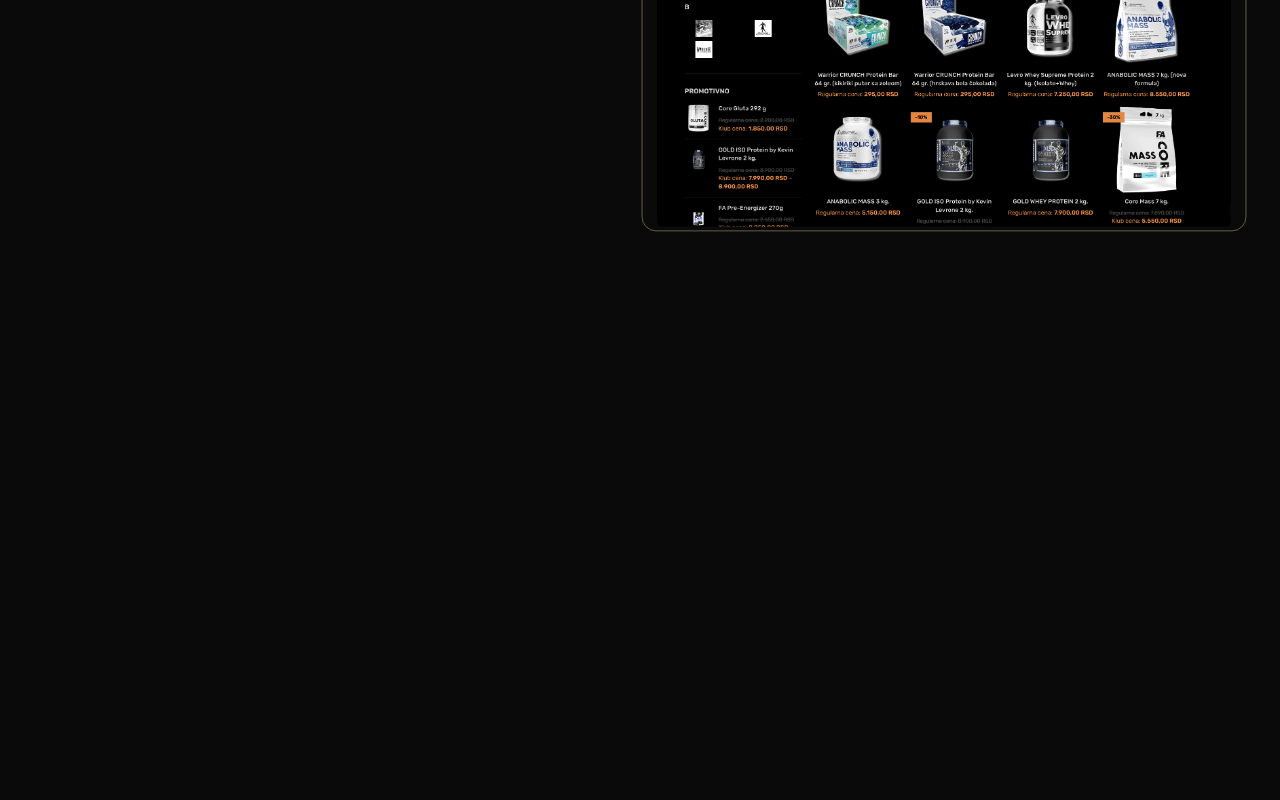
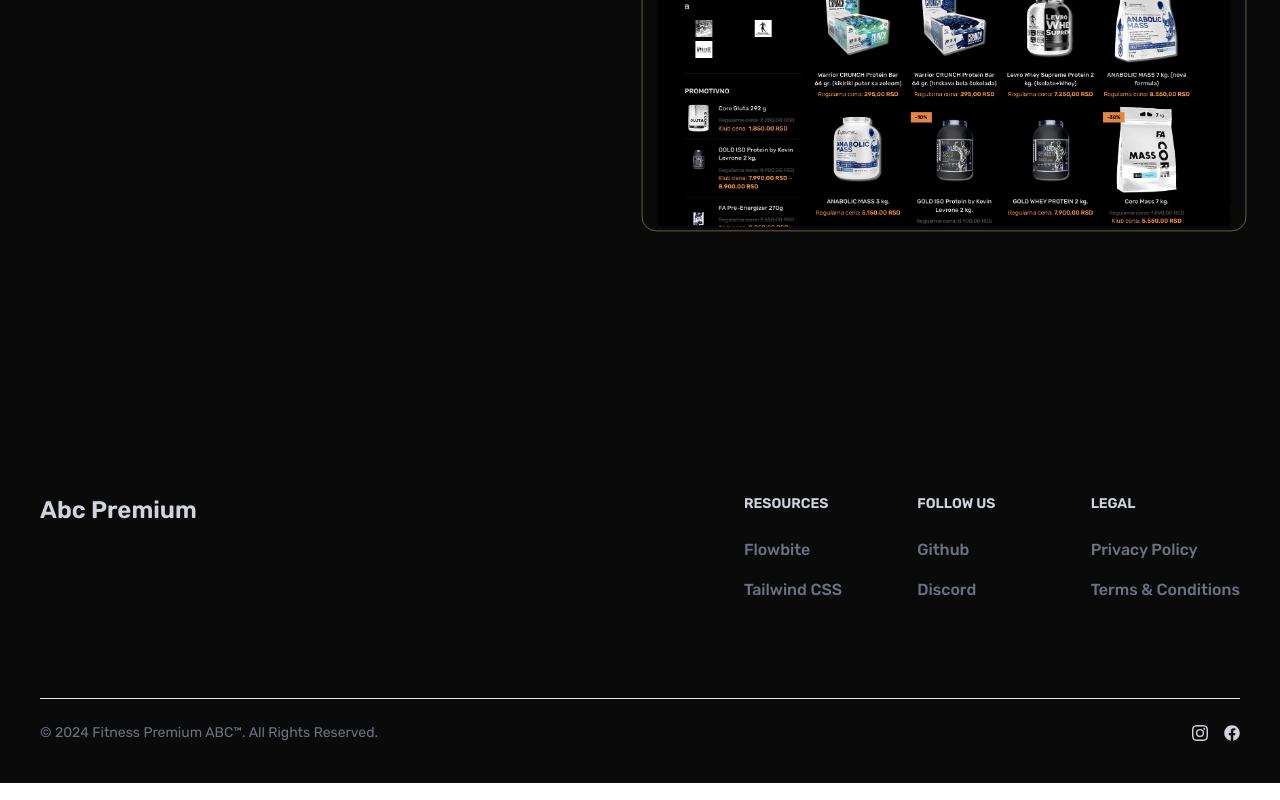
Before and after one commit to zlatanovics1/fitness-premium, a Next.js app: page / in a window 1280 px wide. Shown: the part 1600-2400 px from the top of the page. Built offline with nearby package versions, Linux system fonts and the light colour scheme.

Commit message:
Footer done

```diff
--- a/app/layout.tsx
+++ b/app/layout.tsx
@@ -22,9 +22,7 @@
 }>) {
   return (
     <html lang="en">
-      <body
-        className={`${rubik.className} bg-neutral-950 text-gray-300 h-[300vh]`}
-      >
+      <body className={`${rubik.className} bg-neutral-950 text-gray-300`}>
         <Nav />
         {children}
         <Footer />
--- a/components/Footer.tsx
+++ b/components/Footer.tsx
@@ -1,5 +1,97 @@
+import { BsInstagram } from "react-icons/bs";
+import { FaFacebook } from "react-icons/fa";
+
 export default function Footer() {
-  return null;
+  return (
+    <footer className="">
+      <div className="2xl:px-24 px-10 m-auto pb-10 pt-40">
+        <div className="md:flex md:justify-between">
+          <div className="mb-6 md:mb-0">
+            <a href="https://flowbite.com/" className="flex items-center">
+              <span className="self-center text-2xl font-semibold whitespace-nowrap">
+                Abc Premium
+              </span>
+            </a>
+          </div>
+          <div className="grid grid-cols-2 gap-8 sm:gap-6 sm:grid-cols-3">
+            <div>
+              <h2 className="mb-6 text-sm font-semibold  uppercase">
+                Resources
+              </h2>
+              <ul className="text-gray-500 dark:text-gray-400 font-medium [&_:hover]:text-primary-light [&]:cursor-pointer">
+                <li className="mb-4">
+                  <a href="https://flowbite.com/" className="hover:underline">
+                    Flowbite
+                  </a>
+                </li>
+                <li>
+                  <a
+                    href="https://tailwindcss.com/"
+                    className="hover:underline"
+                  >
+                    Tailwind CSS
+                  </a>
+                </li>
+              </ul>
+            </div>
+            <div>
+              <h2 className="mb-6 text-sm font-semibold  uppercase">
+                Follow us
+              </h2>
+              <ul className="text-gray-500 dark:text-gray-400 font-medium [&_:hover]:text-primary-light [&]:cursor-pointer">
+                <li className="mb-4">
+                  <a
+                    href="https://github.com/themesberg/flowbite"
+                    className="hover:underline "
+                  >
+                    Github
+                  </a>
+                </li>
+                <li>
+                  <a
+                    href="https://discord.gg/4eeurUVvTy"
+                    className="hover:underline"
+                  >
+                    Discord
+                  </a>
+                </li>
+              </ul>
+            </div>
+            <div>
+              <h2 className="mb-6 text-sm font-semibold  uppercase ">Legal</h2>
+              <ul className="text-gray-500 dark:text-gray-400 font-medium [&_:hover]:text-primary-light [&]:cursor-pointer">
+                <li className="mb-4">
+                  <a href="#" className="hover:underline">
+                    Privacy Policy
+                  </a>
+                </li>
+                <li>
+                  <a href="#" className="hover:underline">
+                    Terms &amp; Conditions
+                  </a>
+                </li>
+              </ul>
+            </div>
+          </div>
+        </div>
+        <hr className="mb-6 mt-24 border-gray-200 sm:mx-auto dark:border-gray-700 " />
+        <div className="sm:flex sm:items-center sm:justify-between">
+          <span className="text-sm text-gray-500 sm:text-center dark:text-gray-400">
+            © 2024{" "}
+            <a href="https://flowbite.com/" className="hover:underline">
+              Fitness Premium ABC™
+            </a>
+            . All Rights Reserved.
+          </span>
+          <div className="flex mt-4 gap-4 sm:justify-center sm:mt-0 [&_:hover]:text-primary-light [&]:cursor-pointer ">
+            <BsInstagram />
+            <FaFacebook />
+          </div>
+        </div>
+      </div>
+    </footer>
+  );
+
   // 109 rem // 1744 px
   /*<footer>
     Abc premium
```
